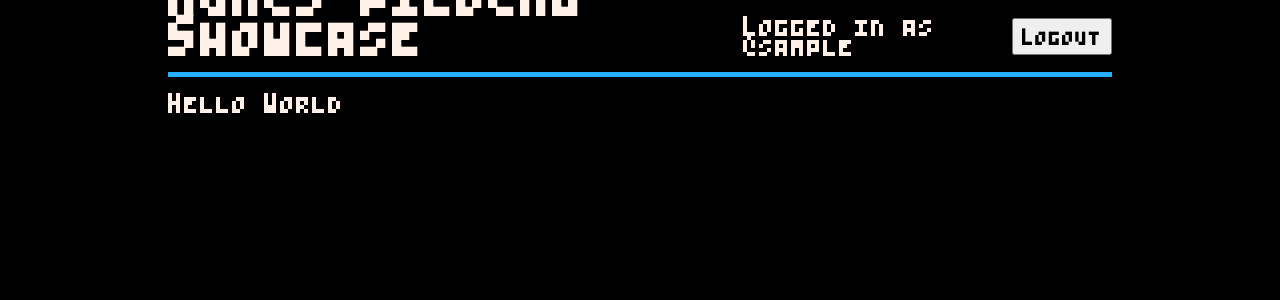
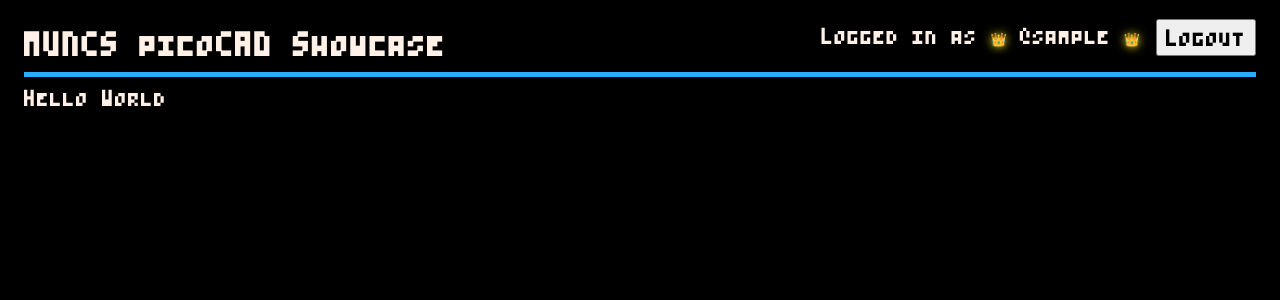
Before and after one commit to MUNComputerScienceSociety/picoCAD-site, a FastAPI app: page / in a window 1280 px wide. Shown: the top 300 px of the page. Run offline with FastAPI, Linux system fonts and the light colour scheme; the visitor is signed in with stand-in values (Sample User, id 1).

Commit message:
better mobile, admin users with fancy crowns

```diff
--- a/app/config.py
+++ b/app/config.py
@@ -8,7 +8,9 @@ DEBUG = os.getenv("DEBUG", True)
 SECRET_KEY = os.getenv("PICOCAD_SITE_SECRET_KEY", "abc123")
 GITHUB_CLIENT_ID = os.getenv("PICOCAD_SITE_GITHUB_CLIENT_ID", None)
 GITHUB_CLIENT_SECRET = os.getenv("PICOCAD_SITE_GITHUB_CLIENT_SECRET", None)
-GITHUB_REDIRECT_URI = os.getenv("PICOCAD_SITE_GITHUB_REDIRECT_URI", "http://localhost:8000/auth/github")
+GITHUB_REDIRECT_URI = os.getenv(
+    "PICOCAD_SITE_GITHUB_REDIRECT_URI", "http://localhost:8000/auth/github"
+)
 ADMIN_GITHUB_USERNAMES = os.getenv(
     "PICOCAD_SITE_ADMIN_GITHUB_USERNAMES", "jackharrhy,dchicasduena"
 ).split(",")
--- a/app/routes.py
+++ b/app/routes.py
@@ -27,7 +27,7 @@ async def login_via_github(request: Request):
 
 
 @router.get("/auth/github")
-async def auth_via_github(request: Request) -> User:
+async def auth_via_github(request: Request) -> RedirectResponse:
     token = await oauth.github.authorize_access_token(request)
     data = (await oauth.github.get("user", token=token)).json()
 
@@ -43,6 +43,7 @@ async def auth_via_github(request: Request) -> User:
             user = User(github_username=github_username, admin=is_admin)
             session.add(user)
 
+        request.session["is_admin"] = user.admin
         request.session["github_username"] = github_username
 
         session.commit()
@@ -57,8 +58,4 @@ async def root():
 
 @router.get("/")
 async def index(request: Request):
-    github_username = request.session.get("github_username", None)
-
-    return templates.TemplateResponse(
-        "index.jinja", {"request": request, "github_username": github_username}
-    )
+    return templates.TemplateResponse("index.jinja", {"request": request})
--- a/static/style.css
+++ b/static/style.css
@@ -40,6 +40,14 @@ p {
   color: var(--white);
 }
 
+p {
+  font-size: small;
+}
+
+h1 {
+  font-size: larger;
+}
+
 body {
   background-color: var(--black);
   padding: 0 10rem;
@@ -73,6 +81,28 @@ header h1 {
 
 header #auth {
   display: flex;
-  gap: 2rem;
+  gap: 1rem;
   align-items: center;
 }
+
+.crown {
+  text-shadow: 0 0 10px var(--yellow);
+}
+
+@media screen and (max-width: 1300px) {
+  body {
+    padding: 0 1rem;
+  }
+}
+
+@media screen and (max-width: 1000px) {
+  body {
+    padding: 1rem;
+  }
+  header {
+    height: auto;
+    flex-direction: column;
+    align-items: baseline;
+    gap: 1.5rem;
+  }
+}
--- a/templates/index.jinja
+++ b/templates/index.jinja
@@ -13,9 +13,16 @@
         <h1>MUNCS picoCAD Showcase</h1>
 
         <div id="auth">
-        {% if github_username %}
+        {% if request.session.github_username %}
             <p>
-                Logged in as @{{ github_username }}
+                Logged in as
+                {% if request.session.is_admin %}
+                <span class="crown">👑</span>
+                {% endif %}
+                @{{ request.session.github_username }}
+                {% if request.session.is_admin %}
+                <span class="crown">👑</span>
+                {% endif %}
             </p>
             <a href="/logout">
                 <button>Logout</button>
@@ -24,7 +31,7 @@
             <a href="/login/github">
                 <button>Login</button>
             </a>
-        {% endif%}
+        {% endif %}
         </div>
     </header>
     <main>
```
Also changed, not shown: TODO.md (+2 -1 lines), 1 other file.
